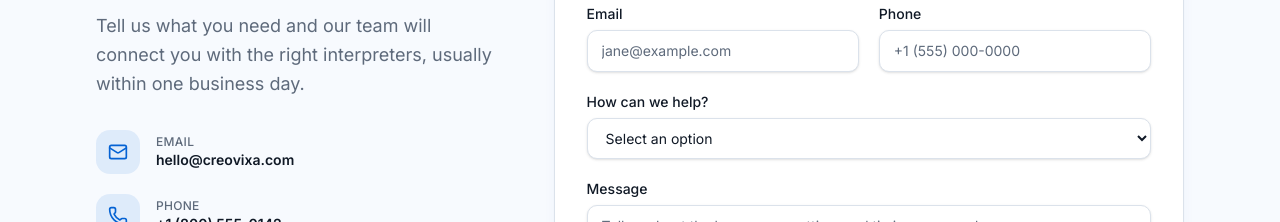
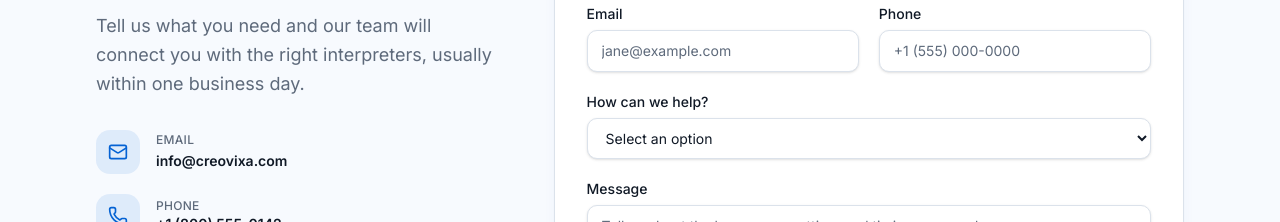
Before and after one commit to ricardohenryhr-eng/creovixa, a Next.js app: page / in a window 1280 px wide. Shown: the part 6360-6582 px from the top of the page. Built offline with nearby package versions, Linux system fonts and the light colour scheme.

Commit message:
feat: update contact email and add mailto link in contact form and footer

```diff
--- a/components/contact-form.tsx
+++ b/components/contact-form.tsx
@@ -13,7 +13,12 @@ const inquiryTypes = [
 ]
 
 const contactDetails = [
-  { icon: Mail, label: 'Email', value: 'hello@creovixa.com' },
+  {
+    icon: Mail,
+    label: 'Email',
+    value: 'info@creovixa.com',
+    href: 'mailto:info@creovixa.com',
+  },
   { icon: Phone, label: 'Phone', value: '+1 (800) 555-0142' },
   { icon: MapPin, label: 'Office', value: 'Global · Remote-first' },
 ]
@@ -55,9 +60,18 @@ export function ContactForm() {
                     <p className="text-xs font-medium uppercase tracking-wide text-muted-foreground">
                       {detail.label}
                     </p>
-                    <p className="text-sm font-semibold text-foreground">
-                      {detail.value}
-                    </p>
+                    {detail.href ? (
+                      <a
+                        href={detail.href}
+                        className="text-sm font-semibold text-foreground transition-colors hover:text-primary"
+                      >
+                        {detail.value}
+                      </a>
+                    ) : (
+                      <p className="text-sm font-semibold text-foreground">
+                        {detail.value}
+                      </p>
+                    )}
                   </div>
                 </li>
               ))}
--- a/components/site-footer.tsx
+++ b/components/site-footer.tsx
@@ -7,6 +7,7 @@ const footerGroups = [
       { label: 'About Us', href: '#about' },
       { label: 'Services', href: '#services' },
       { label: 'Contact', href: '#contact' },
+      { label: 'info@creovixa.com', href: 'mailto:info@creovixa.com' },
     ],
   },
   {
```
